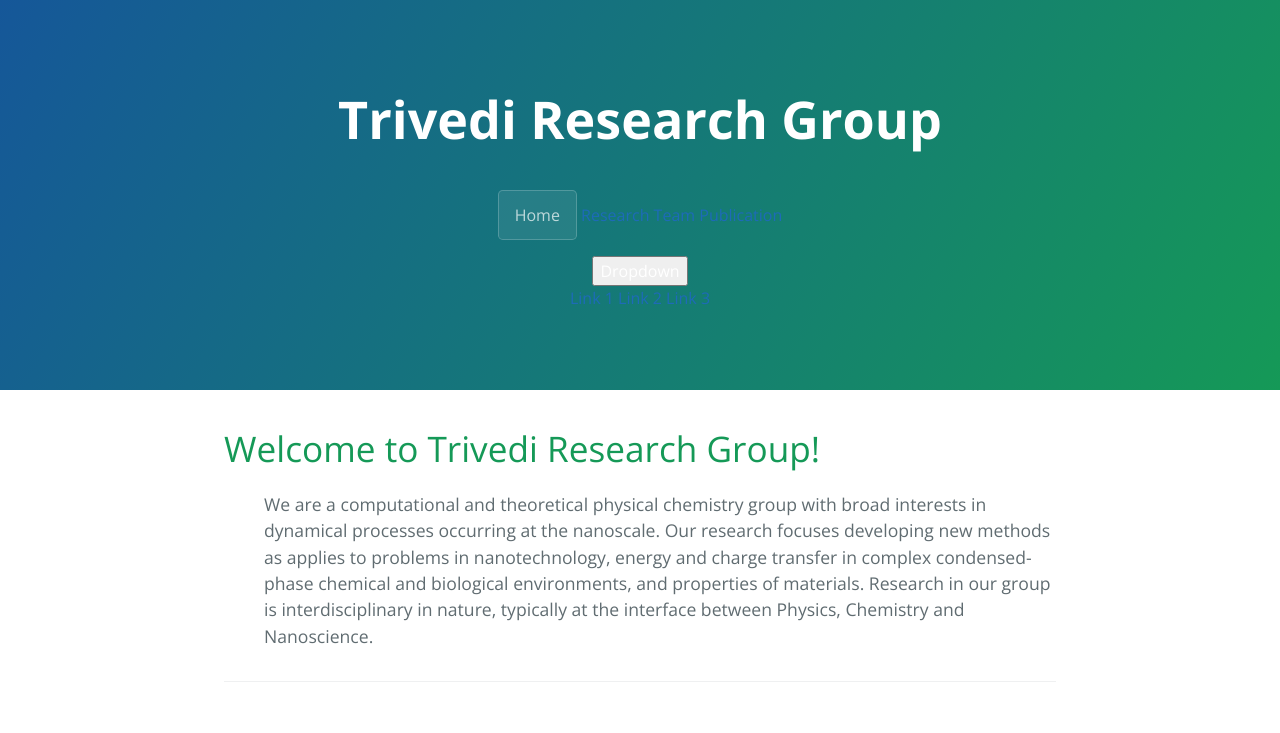
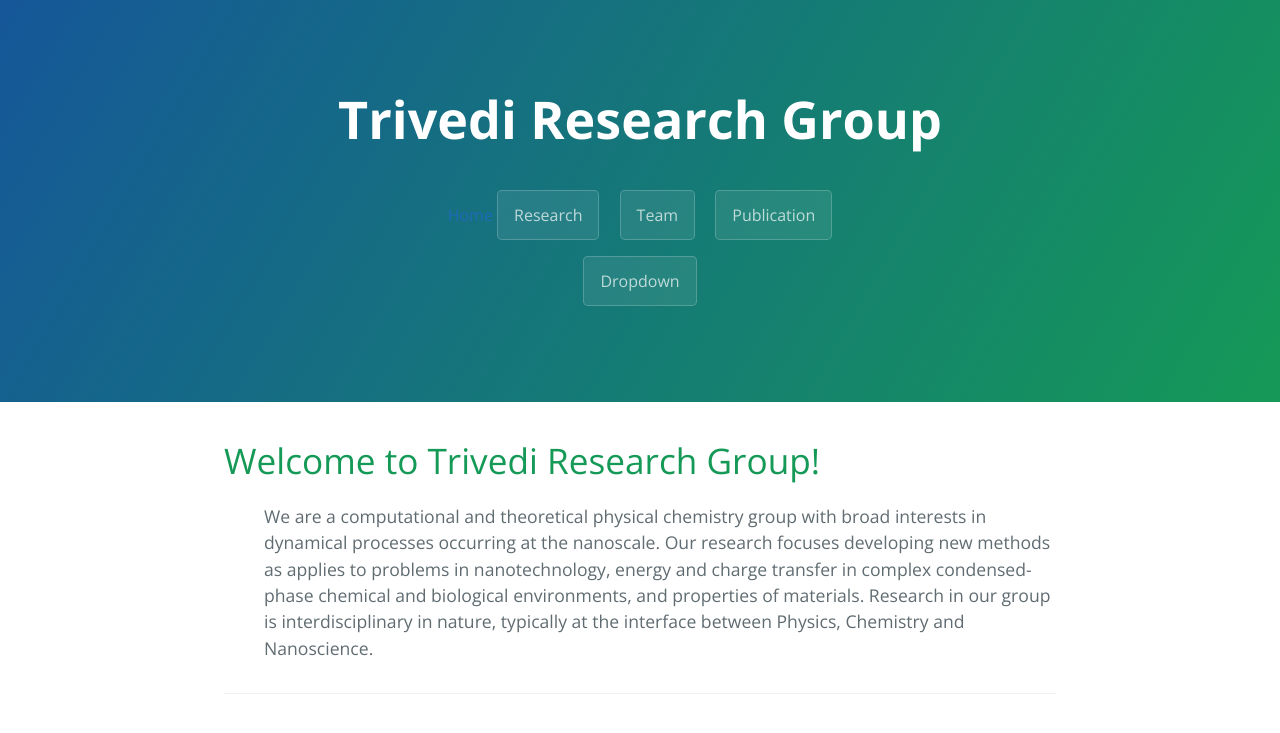
Before and after one commit to dharatrivedi/dharatrivedi.github.io, a Jekyll site: the page built from index.html, in a window 1280 px wide. Shown: the top 733 px of the page. Built offline with Jekyll 4.4.1, drawn with Linux system fonts in a browser that asks for light colours; the list of posts is cut into pages by our own code.

Commit message:
Update cayman.css

```diff
--- a/css/cayman.css
+++ b/css/cayman.css
@@ -131,13 +131,20 @@
 a { color: #1e6bb8; text-decoration: none; }
 a:hover { text-decoration: underline; }
 
-.btn { display: inline-block; margin-bottom: 1rem; color: rgba(255, 255, 255, 0.7); background-color: rgba(255, 255, 255, 0.08); border-color: rgba(255, 255, 255, 0.2); border-style: solid; border-width: 1px; border-radius: 0.3rem; transition: color 0.2s, background-color 0.2s, border-color 0.2s; }
-.btn:hover { color: rgba(255, 255, 255, 0.8); text-decoration: none; background-color: rgba(255, 255, 255, 0.2); border-color: rgba(255, 255, 255, 0.3); }
-.btn + .btn { margin-left: 1rem; }
-@media screen and (min-width: 64em) { .btn { padding: 0.75rem 1rem; } }
-@media screen and (min-width: 42em) and (max-width: 64em) { .btn { padding: 0.6rem 0.9rem; font-size: 0.9rem; } }
-@media screen and (max-width: 42em) { .btn { display: block; width: 100%; padding: 0.75rem; font-size: 0.9rem; }
-  .btn + .btn { margin-top: 1rem; margin-left: 0; } }
+.dropbtn { display: inline-block; margin-bottom: 1rem; color: rgba(255, 255, 255, 0.7); background-color: rgba(255, 255, 255, 0.08); border-color: rgba(255, 255, 255, 0.2); border-style: solid; border-width: 1px; border-radius: 0.3rem; transition: color 0.2s, background-color 0.2s, border-color 0.2s; }
+.dropbtn:hover { color: rgba(255, 255, 255, 0.8); text-decoration: none; background-color: rgba(255, 255, 255, 0.2); border-color: rgba(255, 255, 255, 0.3); }
+.dropbtn + .dropbtn { margin-left: 1rem; }
+@media screen and (min-width: 64em) { .dropbtn { padding: 0.75rem 1rem; } }
+@media screen and (min-width: 42em) and (max-width: 64em) { .dropbtn { padding: 0.6rem 0.9rem; font-size: 0.9rem; } }
+@media screen and (max-width: 42em) { .dropbtn { display: block; width: 100%; padding: 0.75rem; font-size: 0.9rem; }
+  .dropbtn + .dropbtn { margin-top: 1rem; margin-left: 0; } }
+
+.dropdown { position: relative; display: block; }
+.dropdown-content { display: none; position: absolute; background-color: rgba(255, 255, 255, 0.2); min-width: 160px; box-shadow: 0px 8px 16px 0px rgba(0,0,0,0.2); z-index: 1; }
+.dropdown-content a { color: black; padding: 12px 16px; text-decoration: none; display: block; }
+.dropdown-content a:hover {color: rgba(255, 255, 255, 0.8); text-decoration: none; background-color: rgba(255, 255, 255, 0.2); border-color: rgba(255, 255, 255, 0.3); }
+.dropdown:hover .dropdown-content { display: block; }
+.dropdown:hover .dropbtn { background-color: #3e8e41; }
 
 .page-header { color: #fff; text-align: center; background-color: #159957; background-image: linear-gradient(120deg, #155799, #159957); }
 @media screen and (min-width: 64em) { .page-header { padding: 5rem 6rem; } }
```
